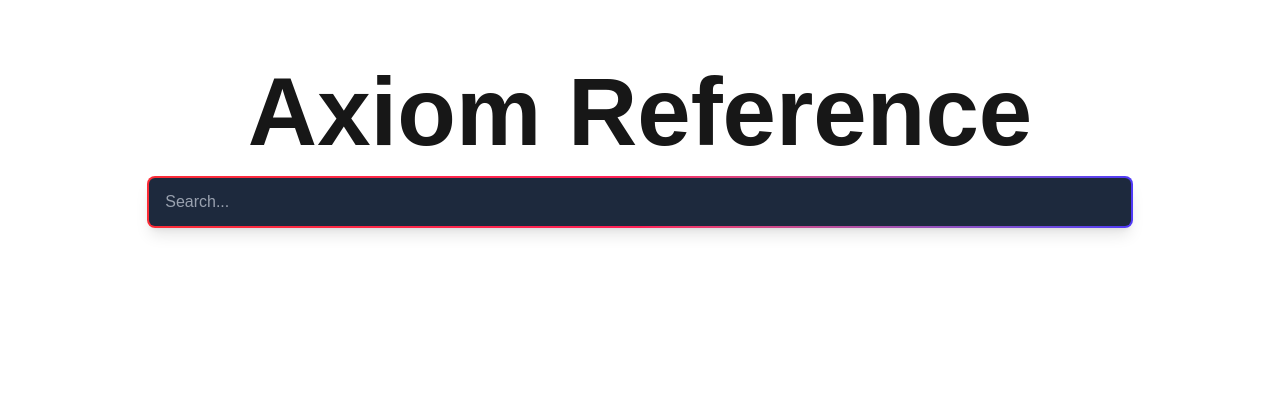
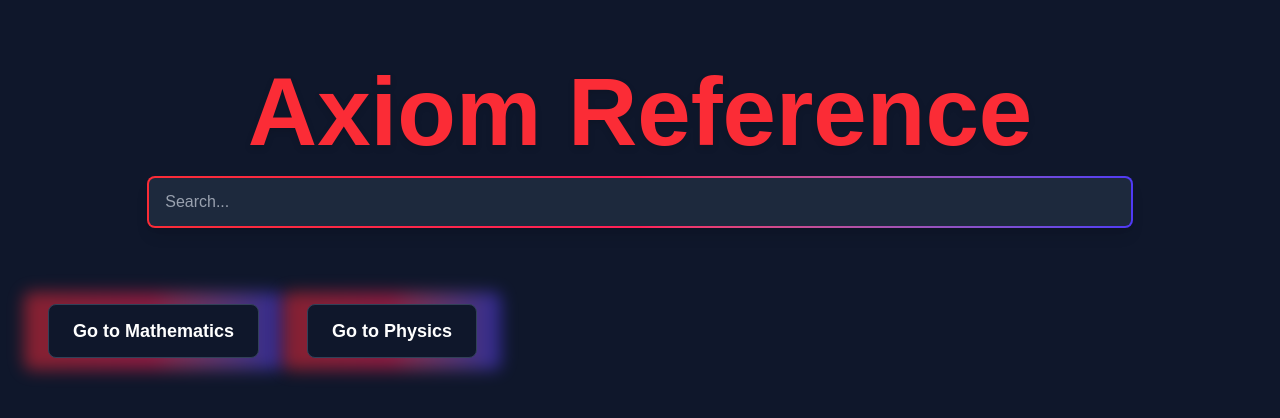
Before and after one commit to TetieWasTaken/axiom-reference, a Next.js app: page / in a window 1280 px wide. Shown: the top 418 px of the page. Built offline with nearby package versions, Linux system fonts and the light colour scheme.

Commit message:
feat: button skeletons

```diff
--- a/src/app/page.tsx
+++ b/src/app/page.tsx
@@ -1,20 +1,25 @@
-import Head from "next/head";
 import SearchForm from "@/components/form";
 
 export default function Home() {
 	return (
-		<div className="font-primary">
-			<Head>
-				<title>Axiom Reference</title>
-				<meta name="description" content="A modern physics axiom reference" />
-				<meta name="viewport" content="width=device-width, initial-scale=1" />
-			</Head>
-
+		<div className="font-primary bg-slate-900 text-slate-100 min-h-screen">
 			<main className="container mx-auto px-6 py-16">
 				<section className="text-center mb-16">
-					<h2 className="text-8xl font-title mb-4 font-extrabold">Axiom Reference</h2>
+					<h2 className="text-8xl font-title mb-4 font-extrabold text-red-500 drop-shadow-md">Axiom Reference</h2>
 					<SearchForm />
 				</section>
+				<button className="relative inline-block px-6 py-3 text-lg font-semibold text-white group">
+					<span className="absolute inset-0 w-full h-full transition-transform transform scale-100 bg-gradient-to-r from-red-500 via-rose-500 to-indigo-600 rounded-lg blur-sm opacity-50 group-hover:opacity-80 group-hover:scale-105"></span>
+					<span className="relative z-10 block px-6 py-3 bg-slate-900 rounded-lg border border-slate-700 group-hover:border-red-500 transition-colors duration-300 font-title">
+						Go to Mathematics
+					</span>
+				</button>
+				<button className="relative inline-block px-6 py-3 text-lg font-semibold text-white group">
+					<span className="absolute inset-0 w-full h-full transition-transform transform scale-100 bg-gradient-to-r from-red-500 via-rose-500 to-indigo-600 rounded-lg blur-sm opacity-50 group-hover:opacity-80 group-hover:scale-105"></span>
+					<span className="relative z-10 block px-6 py-3 bg-slate-900 rounded-lg border border-slate-700 group-hover:border-red-500 transition-colors duration-300 font-primary">
+						Go to Physics
+					</span>
+				</button>
 			</main>
 		</div>
 	);
```
